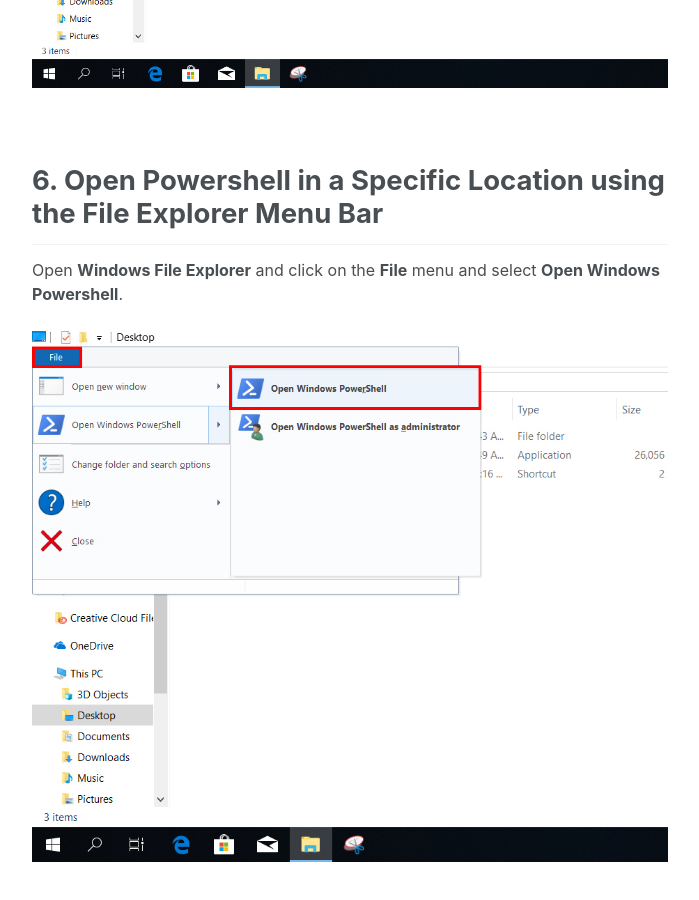
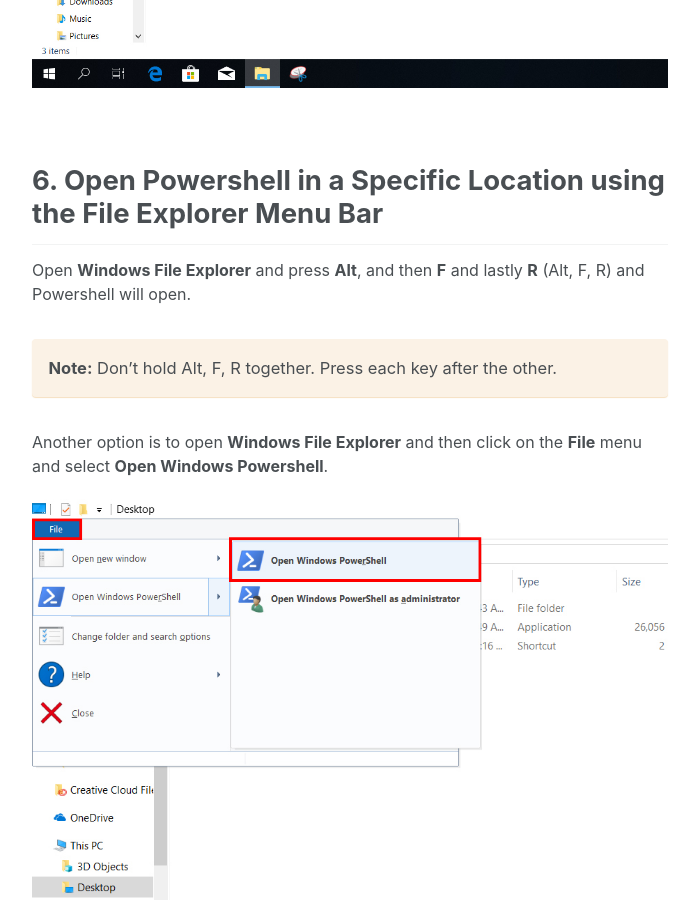
Before and after one commit to stanulilic/stanleyulili.com-old, a Jekyll site: the page built from _posts/2019-08-21-quick-ways-to-open-windows-powershell-on-windows-10.md, in a window 1280 px wide and 900 px high, scrolled down 4201 px. Shown: the whole window, without its empty margins (290-989 px from the left). Built offline with Jekyll 4.4.1, drawn with Linux system fonts in a browser that asks for light colours; cached includes are drawn as plain includes; nearby versions of some CDN libraries; comment, search, counter and statistics services are not loaded.

Commit message:
quick edit on a post

```diff
--- a/_posts/2019-08-21-quick-ways-to-open-windows-powershell-on-windows-10.md
+++ b/_posts/2019-08-21-quick-ways-to-open-windows-powershell-on-windows-10.md
@@ -51,7 +51,12 @@
 ![start menu](/assets/images/posts/2019-08-21-launch-powershell-on-windows/file-explorer.jpg)
 
 ## 6\. Open Powershell in a Specific Location using the File  Explorer Menu Bar
-Open **Windows File Explorer** and click on the  **File** menu and select **Open Windows Powershell**.
+Open **Windows File Explorer** and press **Alt**, and then **F** and lastly **R** (Alt, F, R) and Powershell will open.
+
+**Note:**  Don't hold Alt, F, R together. Press each key after the other.
+{: .notice--warning}
+
+Another option is to open **Windows File Explorer** and then click on the  **File** menu and select **Open Windows Powershell**.
 
 ![start menu](/assets/images/posts/2019-08-21-launch-powershell-on-windows/file-menu.jpg)
 
```
